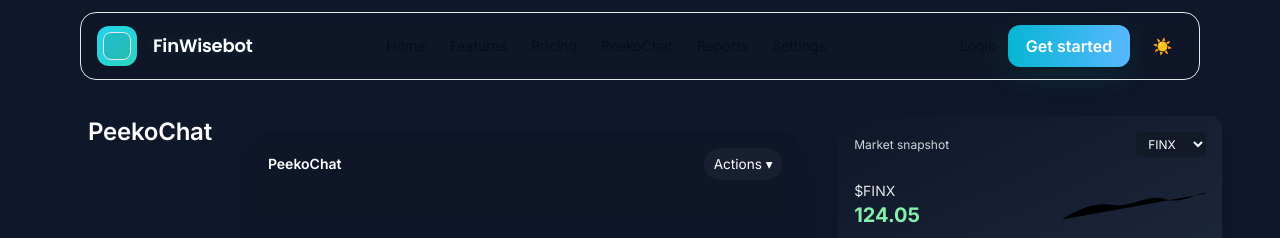
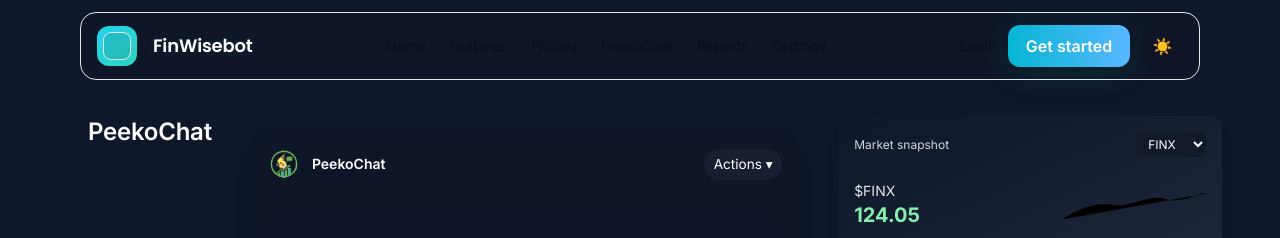
Before and after one commit to assassinyousuf/finwisebot_website, a Next.js app: page /demo in a window 1280 px wide. Shown: the top 238 px of the page. Built offline with nearby package versions, Linux system fonts and the light colour scheme.

Commit message:
feat(peekochat): show /peekochat.svg icon in ChatWidget header with fallback

```diff
--- a/src/components/ChatWidget.jsx
+++ b/src/components/ChatWidget.jsx
@@ -8,6 +8,7 @@ export default function ChatWidget() {
   const [sending, setSending] = useState(false)
   const [uploadName, setUploadName] = useState(null)
   const [historyPreview, setHistoryPreview] = useState(null)
+  const [iconOk, setIconOk] = useState(true)
   const fileRef = useRef(null)
   const scrollRef = useRef(null)
   const [showActions, setShowActions] = useState(false)
@@ -124,7 +125,19 @@ export default function ChatWidget() {
       <div className="glass rounded-2xl p-4 shadow-xl relative" style={{minHeight: 360}}>
         {/* Compact header with actions popover */}
         <div className="flex items-center justify-between mb-4">
-          <div className="text-sm font-semibold text-white">PeekoChat</div>
+          <div className="flex items-center gap-3">
+            {iconOk ? (
+              <img
+                src="/peekochat.svg"
+                alt="PeekoChat"
+                onError={(e) => { setIconOk(false); e.currentTarget.style.display = 'none' }}
+                className="w-8 h-8 rounded"
+              />
+            ) : (
+              <div className="w-8 h-8 rounded bg-emerald-500 flex items-center justify-center text-black font-bold">P</div>
+            )}
+            <div className="text-sm font-semibold text-white">PeekoChat</div>
+          </div>
           <div className="relative">
             <button onClick={() => setShowActions(s => !s)} aria-expanded={showActions} className="px-3 py-1 rounded-md badge-soft">Actions ▾</button>
             {showActions && (
```
